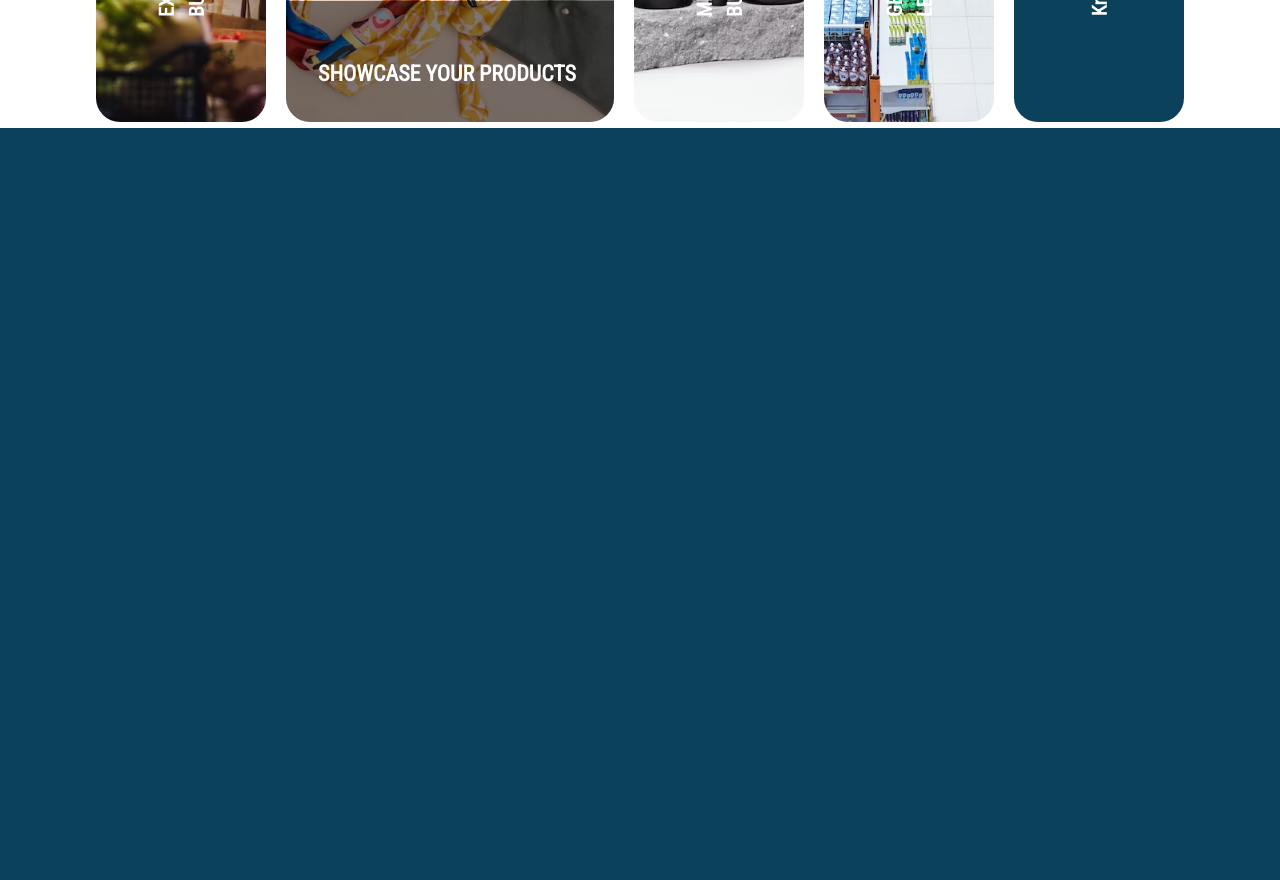
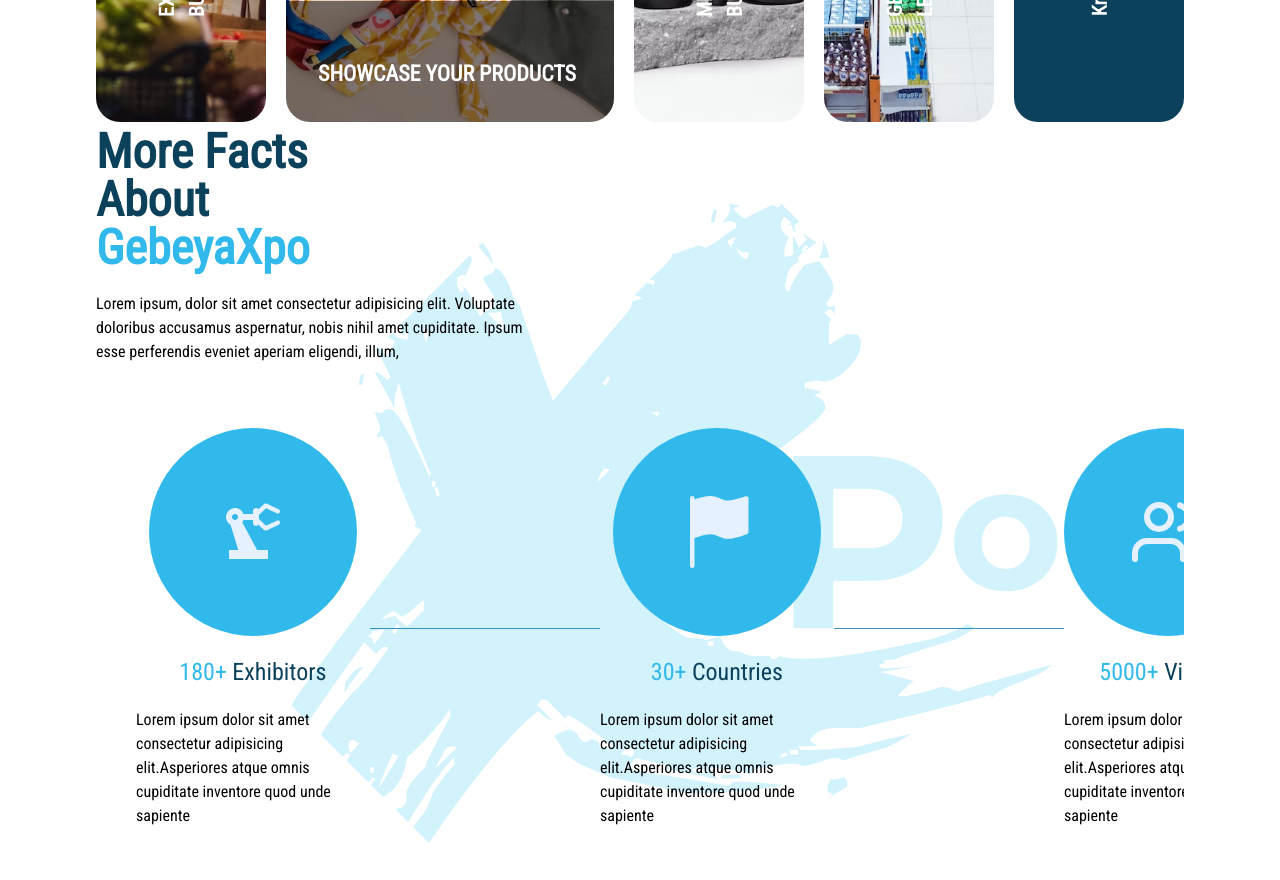
Before and after one commit to solo21-12/gebeyaExpo, a Next.js app: page / in a window 1280 px wide. Shown: the part 2200-3080 px from the top of the page. Before the commit the page ends 2328 px from the top, so only its background shows below. Built offline with nearby package versions, Linux system fonts and the light colour scheme.

Commit message:
more facts

```diff
--- a/app/page.tsx
+++ b/app/page.tsx
@@ -1,6 +1,6 @@
 "use client";
 
-import { Hero, VideoPlayer, WhyExibiti } from "@/containers";
+import { Hero, MoreFacts, VideoPlayer, WhyExibiti } from "@/containers";
 
 export default function Home() {
   return (
@@ -8,6 +8,7 @@
       <Hero />
       <VideoPlayer />
       <WhyExibiti />
+      <MoreFacts/>
     </main>
   );
 }
--- /dev/null
+++ b/components/Home/MoreCardCircular.tsx
@@ -0,0 +1,37 @@
+"use client";
+
+import { FadeIn } from "@/utils/motion";
+import { motion } from "framer-motion";
+import React from "react";
+type Props = {
+  index: number;
+  Item: {
+    Icon: React.ReactNode;
+    number: number;
+    lable: string;
+    description: string;
+  };
+};
+
+export default function MoreCardCircle({
+  Item: { Icon, description, lable, number },
+  index,
+}: Props) {
+  return (
+    <motion.div
+      variants={FadeIn("right", "spring", index * 0.5, 0.75)}
+      className=" flex items-center align-middle justify-between"
+    >
+      <div className="  flex flex-col items-center gap-5">
+        <div className=" h-52 w-52 rounded-full bg-BlueLight flex flex-col justify-center items-center text-7xl text-White">
+          {Icon}
+        </div>
+        <h3 className=" text-2xl text-BlueDark">
+          <span className=" text-BlueLight">{number}+</span> {lable}
+        </h3>
+        <p className=" max-w-[260px]">{description}</p>
+      </div>
+      {index !== 2 && <div className=" w-64 h-[1px]  bg-BlueLighter/80"></div>}
+    </motion.div>
+  );
+}
--- a/components/index.ts
+++ b/components/index.ts
@@ -1,5 +1,6 @@
 import AppButton from "./Buttons/AppButton";
 import AppButtonDefult from "./Buttons/AppButtonDefult";
+import MoreCardCircle from "./Home/MoreCardCircular";
 import VideoPopup from "./Home/VideoPop";
 import WhyExibitCard from "./Home/WhyExibitCard";
 import MoreCard from "./Home/moreCard";
@@ -13,5 +14,6 @@
   Pargraph,
   Header,
   WhyExibitCard,
-  MoreCard
+  MoreCard,
+  MoreCardCircle,
 };
--- /dev/null
+++ b/containers/Home/moreFacts.tsx
@@ -0,0 +1,66 @@
+"use client";
+import { Header, MoreCardCircle, Pargraph } from "@/components";
+import React from "react";
+import { MdPrecisionManufacturing } from "react-icons/md";
+import { BsFillFlagFill } from "react-icons/bs";
+import { FiUsers } from "react-icons/fi";
+import { motion } from "framer-motion";
+type Props = {};
+
+export default function MoreFacts({}: Props) {
+  const moreFactData = [
+    {
+      Icon: <MdPrecisionManufacturing />,
+      number: 180,
+      lable: "Exhibitors",
+      description:
+        "Lorem ipsum dolor sit amet consectetur adipisicing elit.Asperiores atque omnis cupiditate inventore quod unde sapiente",
+    },
+    {
+      Icon: <BsFillFlagFill />,
+      number: 30,
+      lable: "Countries",
+      description:
+        "Lorem ipsum dolor sit amet consectetur adipisicing elit.Asperiores atque omnis cupiditate inventore quod unde sapiente",
+    },
+    {
+      Icon: <FiUsers />,
+      number: 5000,
+      lable: "Visitors",
+      description:
+        "Lorem ipsum dolor sit amet consectetur adipisicing elit.Asperiores atque omnis cupiditate inventore quod unde sapiente",
+    },
+  ];
+
+  return (
+    <section id="moreFacts">
+      <motion.div
+        initial="hidden"
+        whileInView="show"
+        viewport={{ once: false, amount: 0.25 }}
+        className="h-screen w-[85%] mx-auto"
+        style={{
+          backgroundImage: `url(${'/logo-08.png'})`,
+          backgroundSize: "cover",
+          backgroundRepeat: "no-repeat",
+          backgroundPosition: "center",
+          width: "100%",
+          height: "100vh",
+        }}
+      >
+        <Header lable={"More Facts About"} />
+        <Header lable={"GebeyaXpo"} className="text-BlueLight" />
+        <Pargraph
+          lable="Lorem ipsum, dolor sit amet consectetur adipisicing elit. Voluptate doloribus accusamus aspernatur, nobis nihil amet cupiditate. Ipsum esse perferendis eveniet aperiam eligendi, illum,"
+          className="mt-5"
+        />
+
+        <div className="flex justify-between mt-16 px-10 overflow-x-auto overflow-y-hidden">
+          {moreFactData.map((item, index) => (
+            <MoreCardCircle Item={item} index={index} key={index} />
+          ))}
+        </div>
+      </motion.div>
+    </section>
+  );
+}
--- a/containers/index.ts
+++ b/containers/index.ts
@@ -1,7 +1,15 @@
 import Hero from "./Home/Hero";
 import VideoPlayer from "./Home/Video";
 import WhyExibiti from "./Home/WhyExibiti";
+import MoreFacts from "./Home/moreFacts";
 import AppNavBar from "./NavBar";
 import AppSliderWrapper from "./SliderWrapper";
 
-export { AppNavBar, AppSliderWrapper, Hero, VideoPlayer, WhyExibiti };
+export {
+  AppNavBar,
+  AppSliderWrapper,
+  Hero,
+  VideoPlayer,
+  WhyExibiti,
+  MoreFacts,
+};
```
